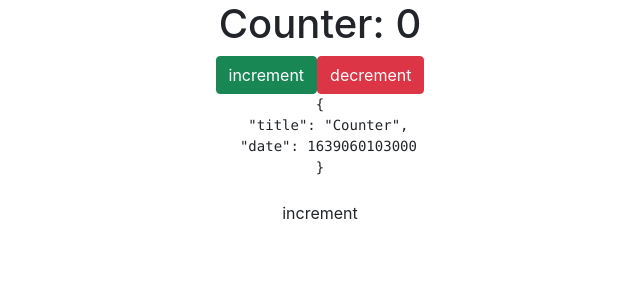
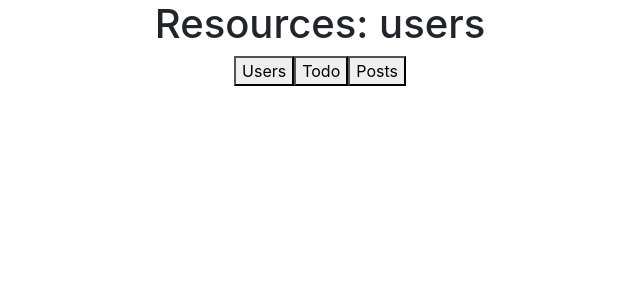
Before and after one commit to SarnaKhmel/react-hooks-examples, a React (Create React App) app: page / in a window 1280 px wide. Shown: the top 300 px of the page, without its empty margins (320-960 px from the left). Built offline with nearby package versions, Linux system fonts and the light colour scheme.

Commit message:
hooks fin useState

```diff
--- a/public/index.html
+++ b/public/index.html
@@ -34,7 +34,7 @@
       This HTML file is a template.
       If you open it directly in the browser, you will see an empty page.
 
-      You can add webfonts, meta tags, or analytics to this file.
+      You can add , meta tags, or analytics to this file.
       The build step will place the bundled scripts into the <body> tag.
 
       To begin the development, run `npm start` or `yarn start`.
--- a/src/App.js
+++ b/src/App.js
@@ -1,55 +1,15 @@
-import React, {useState} from 'react';
-import './App.css';
-
-
-function computeInitialCalculation(){
-  console.log('Compute initial calculation');
-  return Math.trunc(Math.random() * 20);
-}
-
-
+import React, { useState, useEffect } from "react";
+import "./App.css";
 
 function App() {
-// const [counter, setCounter] = useState(computeInitialCalculation());
-// const [counter, setCounter] = useState(computeInitialCalculation);
-const [counter, setCounter] = useState(() => {
-   return computeInitialCalculation();
-});
-
-const [state, setState] = useState({
-  title: "Counter",
-  date: Date.now()
-})
-
-function increment() {
-  // setCounter(counter + 1);
-  // setCounter((prevCounter)=>{
-  //   return prevCounter + 1;
-  // });
-  setCounter(prev => prev + 1);
-}
-function decrement() {
-  setCounter(counter - 1);
-}
-
-function updateTitles() {
-  setState(prev => {
-    return {
-      ...prev,
-      title: "new state"
-    }
-  })
-}
+  const [type, setType] = useState("users");
 
   return (
     <div className="App">
-        <h1>Counter: {counter}</h1>
-        <button onClick={increment} className="btn btn-success" >increment</button>
-        <button onClick={decrement} className="btn btn-danger" >decrement</button>
-
-        <pre>{JSON.stringify(state, null, 2)}</pre>
-        <button onClick={updateTitles} className="btn btn-default"> increment</button>
-
+      <h1>Resources: {type}</h1>
+      <button>Users</button>
+      <button>Todo</button>
+      <button>Posts</button>
     </div>
   );
 }
```
Also changed, not shown: src/examples/state.js (added, +60 -0 lines).
